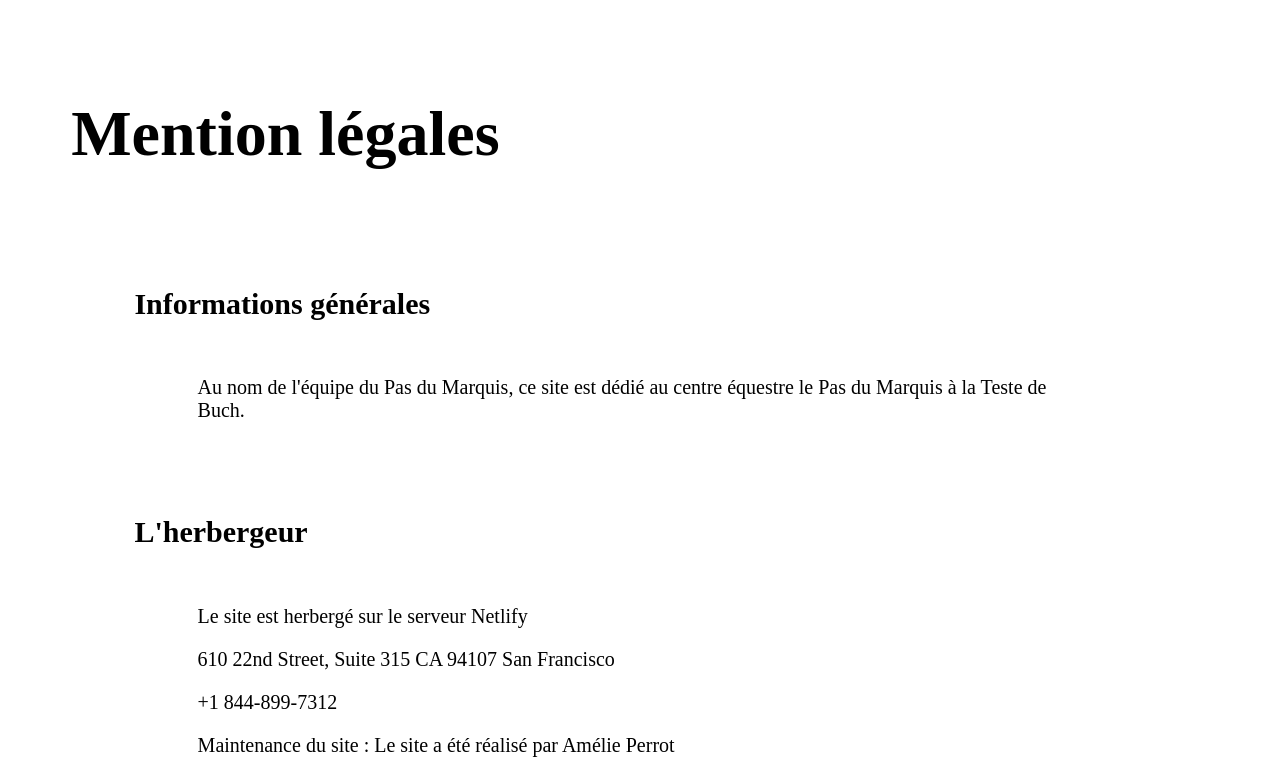
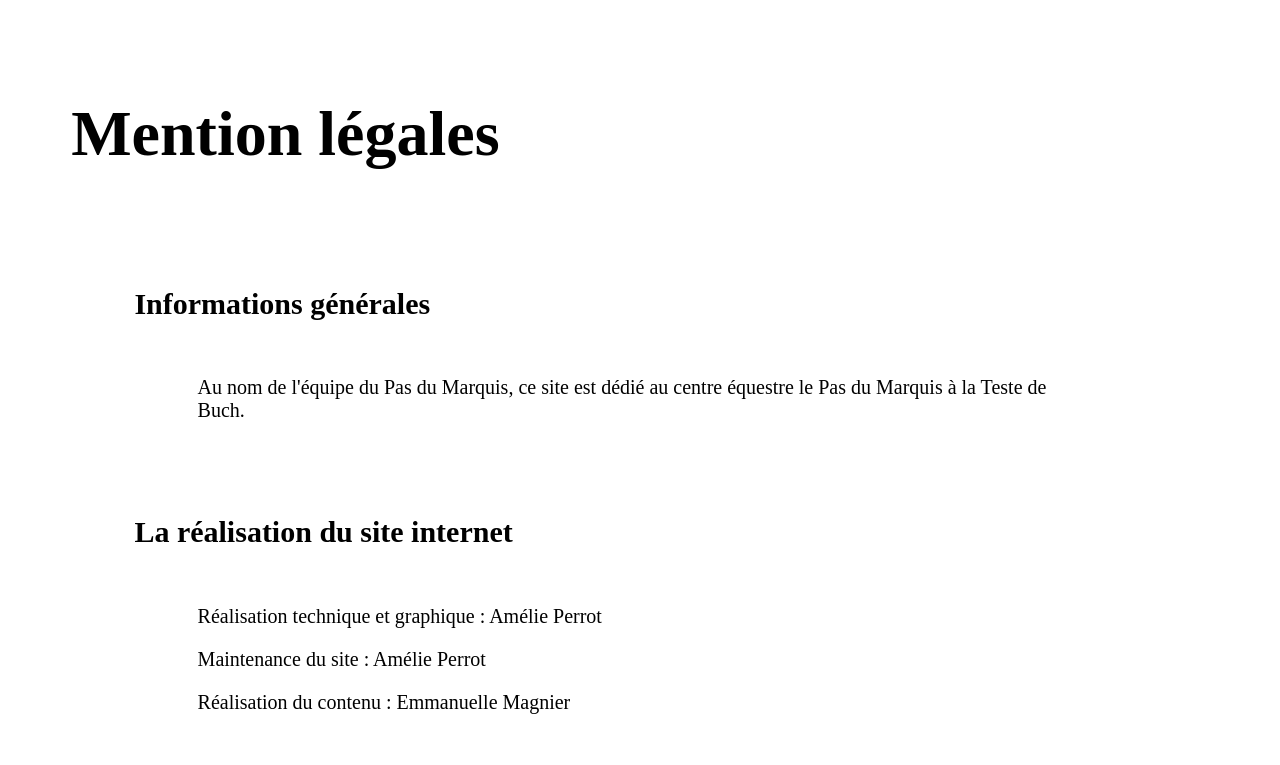
Before and after one commit to amelieprt/centre-questre-le-pas-du-marquis, a plain HTML site: page mention.html in a window 1280 px wide. Shown: the part 187-952 px from the top of the page. Drawn offline with Linux system fonts and the light colour scheme.

Commit message:
Modif contenu mention légales

```diff
--- a/CSS/mention.css
+++ b/CSS/mention.css
@@ -19,6 +19,12 @@ p {
     padding-left: 15%;
     padding-right: 15%;
     color: black;
+}
+
+.realisation p {
+    padding-left: 15% ;
+    padding-right: 15%;
+
 }
 
 .hebergeur p {
--- a/mention.html
+++ b/mention.html
@@ -54,6 +54,16 @@
 
     </section>
 
+    <section class="realisation">
+        <h3>La réalisation du site internet</h3>
+
+        <p> Réalisation technique et graphique : Amélie Perrot </p>
+        <p>Maintenance du site : Amélie Perrot</p>
+        <p>Réalisation du contenu : Emmanuelle Magnier </p>
+
+
+    </section>
+
     <section class="hebergeur">
         <h3>L'herbergeur</h3>
 
@@ -61,7 +71,7 @@
         <p>610 22nd Street, Suite 315 CA 94107 San Francisco</p>
         <p>+1 844-899-7312</p>
 
-        <p>Maintenance du site : Le site a été réalisé par Amélie Perrot</p>
+
 
 
     </section>
```
